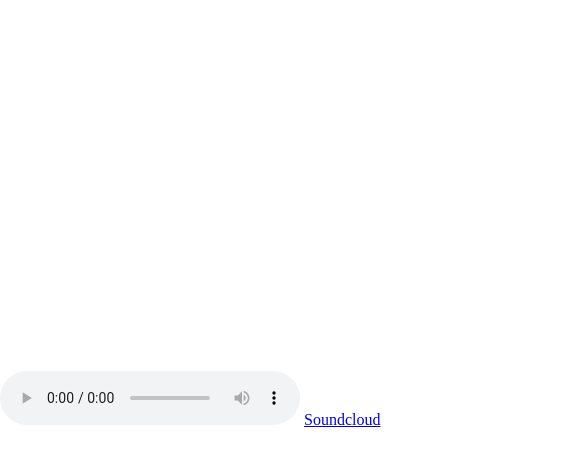
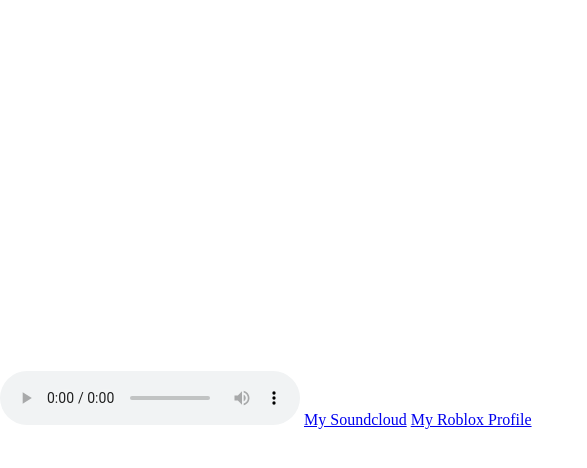
Before and after one commit to GamingBoyZ379/SocialLinks, a plain HTML site: page index.html in a window 1280 px wide. Shown: the full height of the page, 412-999 px from the left. Drawn offline with Linux system fonts and the light colour scheme.

Commit message:
Update index.html

```diff
--- a/index.html
+++ b/index.html
@@ -20,8 +20,8 @@
 Your browser does not support the audio element.
 </audio>
 
-<a href="https://soundcloud.com/that_one_otaku_weeb">Soundcloud</a>
-
+<a href="https://soundcloud.com/that_one_otaku_weeb">My Soundcloud</a>
+<a href="https://www.roblox.com/users/289494783/profile">My Roblox Profile</a>
 
  </body>
 </html>
```
